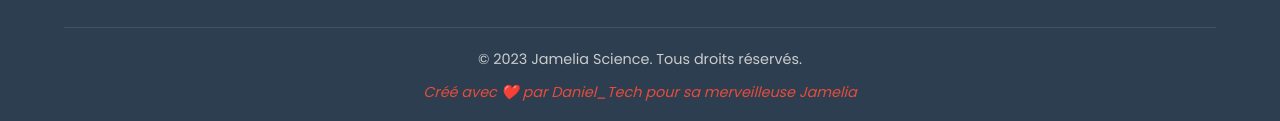
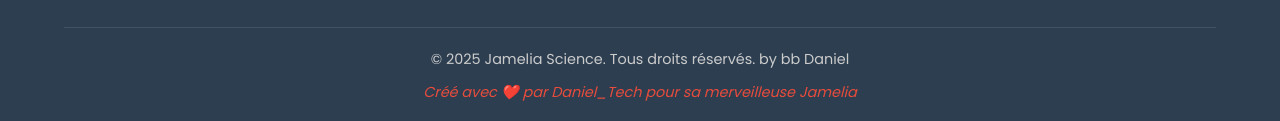
Before and after one commit to juankaisen3-dev/love_me, a plain HTML site: page index.html in a window 1280 px wide. Shown: the part 4779-4900 px from the top of the page. Drawn offline with nearby package versions, Linux system fonts and the light colour scheme.

Commit message:
Update copyright information in index.html
Updated copyright year and added author name.

```diff
--- a/jml.html
+++ b/index.html
@@ -1109,7 +1109,8 @@
             </div>
         </div>
         <div class="copyright">
-            <p>&copy; 2023 Jamelia Science. Tous droits réservés.</p>
+            <p>&copy; 2025 Jamelia Science. Tous droits réservés.
+            by bb Daniel</p>
             <div class="love-message">
                 <p>Créé avec ❤️ par Daniel_Tech pour sa merveilleuse Jamelia</p>
             </div>
```
